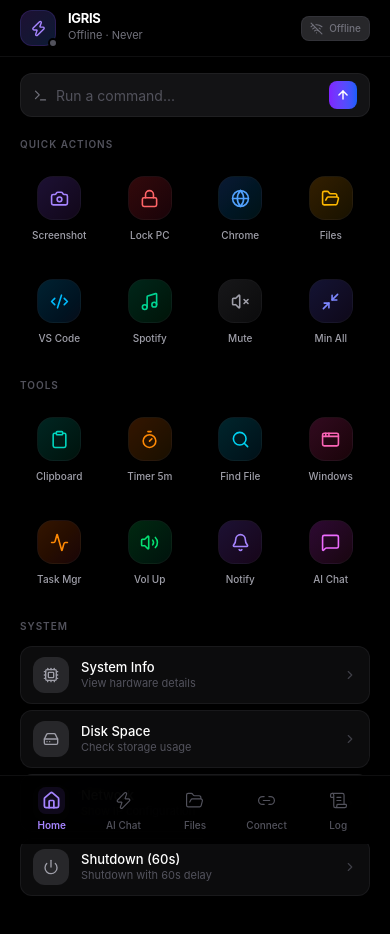
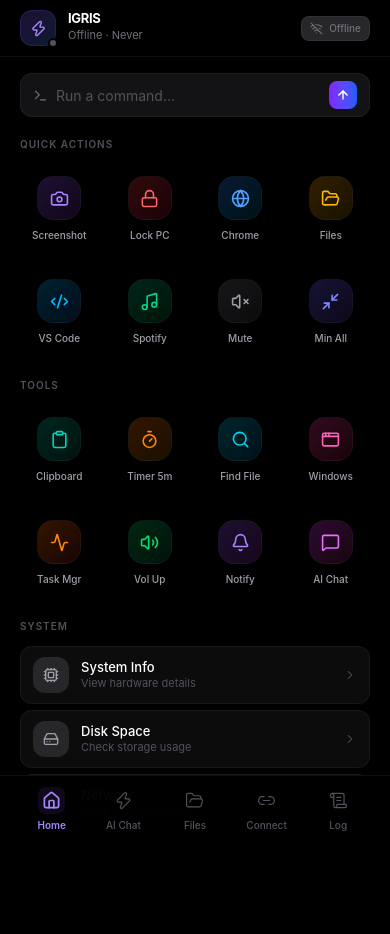
Before and after one commit to ajjjugoswami/test-ai-agents, a React (Vite) app: page / in a window 390 px wide. Shown: the top 934 px of the page. After the commit the page ends 844 px from the top, so only its background shows below. Built offline with nearby package versions, Linux system fonts and the light colour scheme; no server answers; the HTML template or start-up script is replaced by a standard one.

Commit message:
fix: enhance layout and viewport settings for better responsiveness

```diff
--- a/index.html
+++ b/index.html
@@ -2,7 +2,7 @@
 <html lang="en">
   <head>
     <meta charset="UTF-8" />
-    <meta name="viewport" content="width=device-width, initial-scale=1.0, maximum-scale=1.0, user-scalable=no" />
+    <meta name="viewport" content="width=device-width, initial-scale=1.0, maximum-scale=1.0, user-scalable=no, viewport-fit=cover" />
     <meta name="theme-color" content="#000000" />
     <meta name="apple-mobile-web-app-capable" content="yes" />
     <meta name="apple-mobile-web-app-status-bar-style" content="black-translucent" />
--- a/src/App.jsx
+++ b/src/App.jsx
@@ -84,10 +84,10 @@ export default function App() {
   };
 
   return (
-    <div className="min-h-screen bg-black text-white flex flex-col max-w-lg mx-auto" style={{ fontFamily: 'Inter, -apple-system, BlinkMacSystemFont, "Segoe UI", sans-serif' }}>
+    <div className="h-screen h-[100dvh] bg-black text-white flex flex-col max-w-lg mx-auto" style={{ fontFamily: 'Inter, -apple-system, BlinkMacSystemFont, "Segoe UI", sans-serif' }}>
       <Header status={status} loading={loading} timeAgo={timeAgo} />
 
-      <main className="flex-1 overflow-y-auto pb-[72px]">
+      <main className={`flex-1 pb-[72px] bg-black ${activeTab === 'ai' ? 'overflow-hidden' : 'overflow-y-auto'}`}>
         {activeTab === 'home' && (
           <HomeTab cmd={cmd} setCmd={setCmd} result={result} send={send} handleSubmit={handleSubmit} setActiveTab={setActiveTab} />
         )}
--- a/src/components/BottomNav.jsx
+++ b/src/components/BottomNav.jsx
@@ -11,7 +11,7 @@ const tabs = [
 export default function BottomNav({ activeTab, setActiveTab }) {
   return (
     <nav className="fixed bottom-0 left-0 right-0 z-30 max-w-lg mx-auto bg-black/95 backdrop-blur-2xl border-t border-zinc-800/40">
-      <div className="flex justify-around px-4 h-[68px] items-center">
+      <div className="flex justify-around px-4 h-[68px] items-center pb-[env(safe-area-inset-bottom)]">
         {tabs.map(tab => (
           <button
             key={tab.id}
--- a/src/components/ChatTab.jsx
+++ b/src/components/ChatTab.jsx
@@ -206,7 +206,7 @@ export default function ChatTab({ cmd, setCmd, messages, setMessages, loading, s
   }, []);
 
   return (
-    <div className="flex flex-col" style={{ height: 'calc(100vh - 56px - 72px)' }}>
+    <div className="flex flex-col h-full overflow-hidden">
       {/* Top bar */}
       {messages.length > 0 && (
         <div className="flex items-center justify-between px-5 py-2.5 border-b border-zinc-800/40 bg-zinc-950/50 backdrop-blur-sm">
--- a/src/index.css
+++ b/src/index.css
@@ -1,4 +1,12 @@
 @import "tailwindcss";
+
+html, body, #root {
+  background: #000;
+  min-height: 100vh;
+  min-height: 100dvh;
+  margin: 0;
+  padding: 0;
+}
 
 /* Cursor pointer on all interactive elements */
 button, a, [role="button"], input[type="submit"], select, label[for], summary {
```
